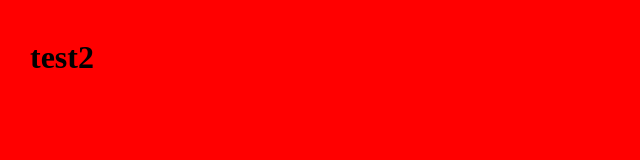
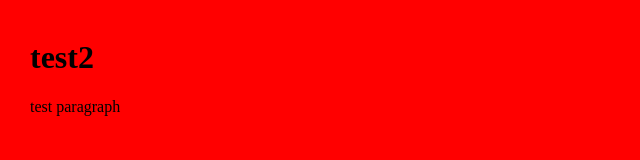
Before and after one commit to prime1999/git-one, a plain HTML site: page index.html in a window 1280 px wide. Shown: the full height of the page, 0-640 px from the left. Drawn offline with Linux system fonts and the light colour scheme.

Commit message:
Added paragraph

```diff
--- a/index.html
+++ b/index.html
@@ -7,8 +7,7 @@
   </head>
   <body>
     <h1>test2</h1>
+    <p>test paragraph</p>
   </body>
-  <script type="text/javascript" src="feature-a.js">
-
-  </script>
+  <script type="text/javascript" src="feature-a.js"></script>
 </html>
```
